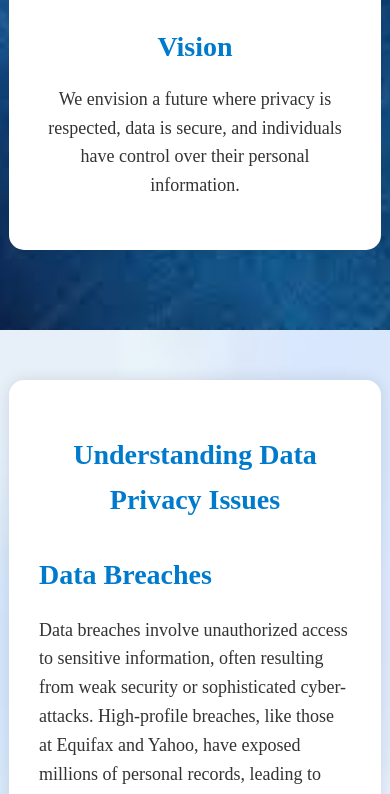
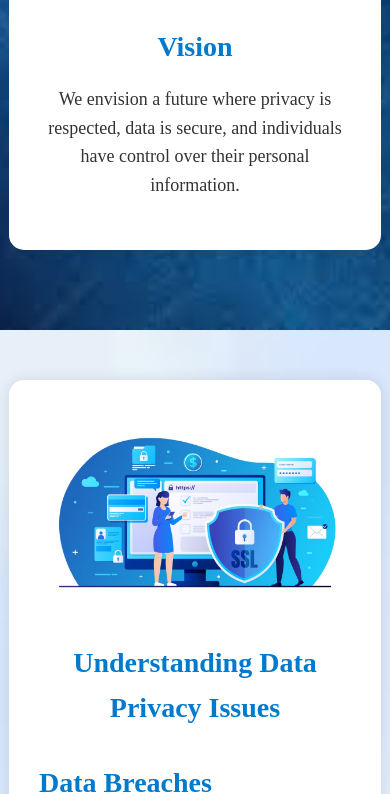
Before and after one commit to jainanjaly/Data_Privacy_Website, a plain HTML site: page index.html in a window 390 px wide. Shown: the part 1206-2000 px from the top of the page. Drawn offline with Linux system fonts and the light colour scheme; a script that the page names is missing.

Commit message:
image responsive

```diff
--- a/index.html
+++ b/index.html
@@ -5,6 +5,22 @@
     <meta name="viewport" content="width=device-width, initial-scale=1.0">
     <title>Data Privacy Hub</title>
     <link rel="stylesheet" href="styles.css">
+    <style>
+        /* Ensure all images are responsive */
+        img {
+            max-width: 100%;
+            height: auto;
+            display: block;
+        }
+
+        /* Centering images inside containers */
+        .home-content img,
+        .issues-section img,
+        .news-section img,
+        .resources-section img {
+            margin: 0 auto;
+        }
+    </style>
 </head>
 <body>
     <!-- Navigation Bar -->
@@ -13,19 +29,18 @@
             <div class="logo">
                 <h1 style="font-size: 35px;">Data Privacy</h1>
             </div>
-
         </div>
     </header>
-
 
     <!-- Home Section -->
     <section id="home" class="home-section">
         <div class="container">
             <div class="home-content">
+                <img src="6-removebg-preview.png" alt="Home Image">
                 <h1 style="font-size: 49px;">Protect Your Data, Protect Your Future</h1>
                 <p>Always stay informed with the latest</p>
             </div>
-        </div>s
+        </div>
     </section>
 
     <!-- About Us Section -->
@@ -41,6 +56,7 @@
     <!-- Issues in Data Privacy Section -->
     <section id="issues" class="issues-section">
         <div class="container card">
+            <center><img src="8.jpeg" alt="Issues Image"></center>
             <h2>Understanding Data Privacy Issues</h2>
             <div class="issue">
                 <h3>Data Breaches</h3>
@@ -81,6 +97,7 @@
                 <h3>Major Data Breach Exposes Millions</h3>
                 <p>A significant data breach has recently come to light, affecting millions of users worldwide. The breach involved unauthorized access to sensitive information, including personal identifiers like names, addresses, and financial data such as credit card numbers. This incident has sparked widespread concern over the growing frequency of such breaches and the potential for large-scale identity theft and financial fraud. The breach serves as a stark reminder of the ongoing challenges in cybersecurity, emphasizing the need for organizations to strengthen their security protocols, conduct regular vulnerability assessments, and educate users on protecting their personal information.</p>
             </div>
+            <center><img src="8.webp" alt="News Image"></center>
             <div class="news-item">
                 <h3>New Data Privacy Regulations Coming in 2024</h3>
                 <p>The year 2024 will see the introduction of new, more stringent data privacy regulations aimed at enhancing the protection of personal data across various sectors. These upcoming laws are expected to impose stricter controls on how companies handle user data, including more rigorous consent requirements, limitations on data retention, and enhanced rights for individuals to access and delete their data. The regulations will also likely include increased fines and penalties for non-compliance, encouraging businesses to prioritize data privacy in their operations. As these regulations roll out, companies will need to reassess their data management practices, invest in compliance initiatives, and ensure transparency in their interactions with consumers to maintain trust and avoid potential legal consequences.</p>
@@ -90,7 +107,8 @@
 
     <!-- Resources Section -->
     <section id="resources" class="resources-section">
-        <div class="container card">
+        <div class="container card ">
+            <center><img src="10.webp" alt="Resources Image"></center>
             <h2>Resources for Protecting Your Privacy</h2>
             <div class="resource-item">
                 <h3>Data Encryption Guide</h3>
@@ -100,7 +118,7 @@
             </div>
             <div class="resource-item">
                 <h3>Understanding GDPR Compliance</h3>
-                <p>The General Data Protection Regulation (GDPR) governs how personal data must be handled in the EU. Key compliance measures include obtaining explicit user consent, providing clear privacy notices, and allowing users to access or delete their data. Tools like OneTrust and TrustArc can assist with compliance. For a full overview, check out the <a href="https://www.ibm.com/data-security?utm_content=SRCWW&p1=Search&p4=43700078560210681&p5=p&p9=58700008317221551&gclid=CjwKCAjw5qC2BhB8EiwAvqa41lU3WKOtW7XbPWsWl0UW6BrNZ-OCZGh_fiOMdm-GeebNxx7OIPjPeBoC3SIQAvD_BwE&gclsrc=aw.ds">EU’s official GDPR resource.</a</p>
+                <p>The General Data Protection Regulation (GDPR) governs how personal data must be handled in the EU. Key compliance measures include obtaining explicit user consent, providing clear privacy notices, and allowing users to access or delete their data. Tools like OneTrust and TrustArc can assist with compliance. For a full overview, check out the <a href="https://www.ibm.com/data-security?utm_content=SRCWW&p1=Search&p4=43700078560210681&p5=p&p9=58700008317221551&gclid=CjwKCAjw5qC2BhB8EiwAvqa41lU3WKOtW7XbPWsWl0UW6BrNZ-OCZGh_fiOMdm-GeebNxx7OIPjPeBoC3SIQAvD_BwE&gclsrc=aw.ds">EU’s official GDPR resource.</a></p>
             </div>
         </div>
     </section>
--- a/styles.css
+++ b/styles.css
@@ -206,7 +206,9 @@ html {
 .resource-item {
     margin-bottom: 20px;
 }
-
+/* .resourse{
+    background: url('10.webp') no-repeat center center/cover;
+} */
 
 
 /* Footer Styles */
```
Also changed, not shown: .webp (added), 10.webp (added), 5.jpeg (added), 6-removebg-preview.png (added), 8.jpeg (added), 8.webp (added), 9.webp (added).
